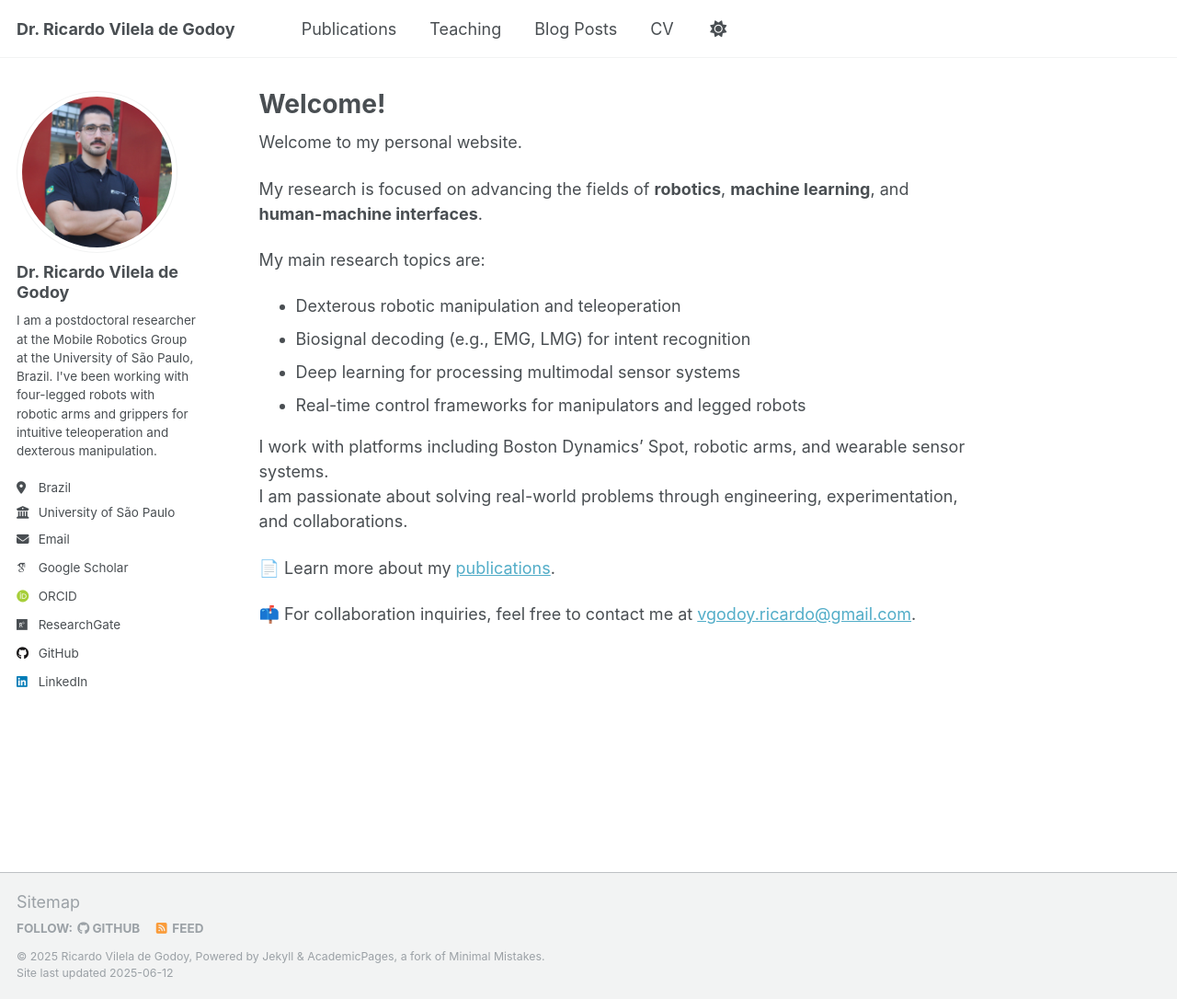
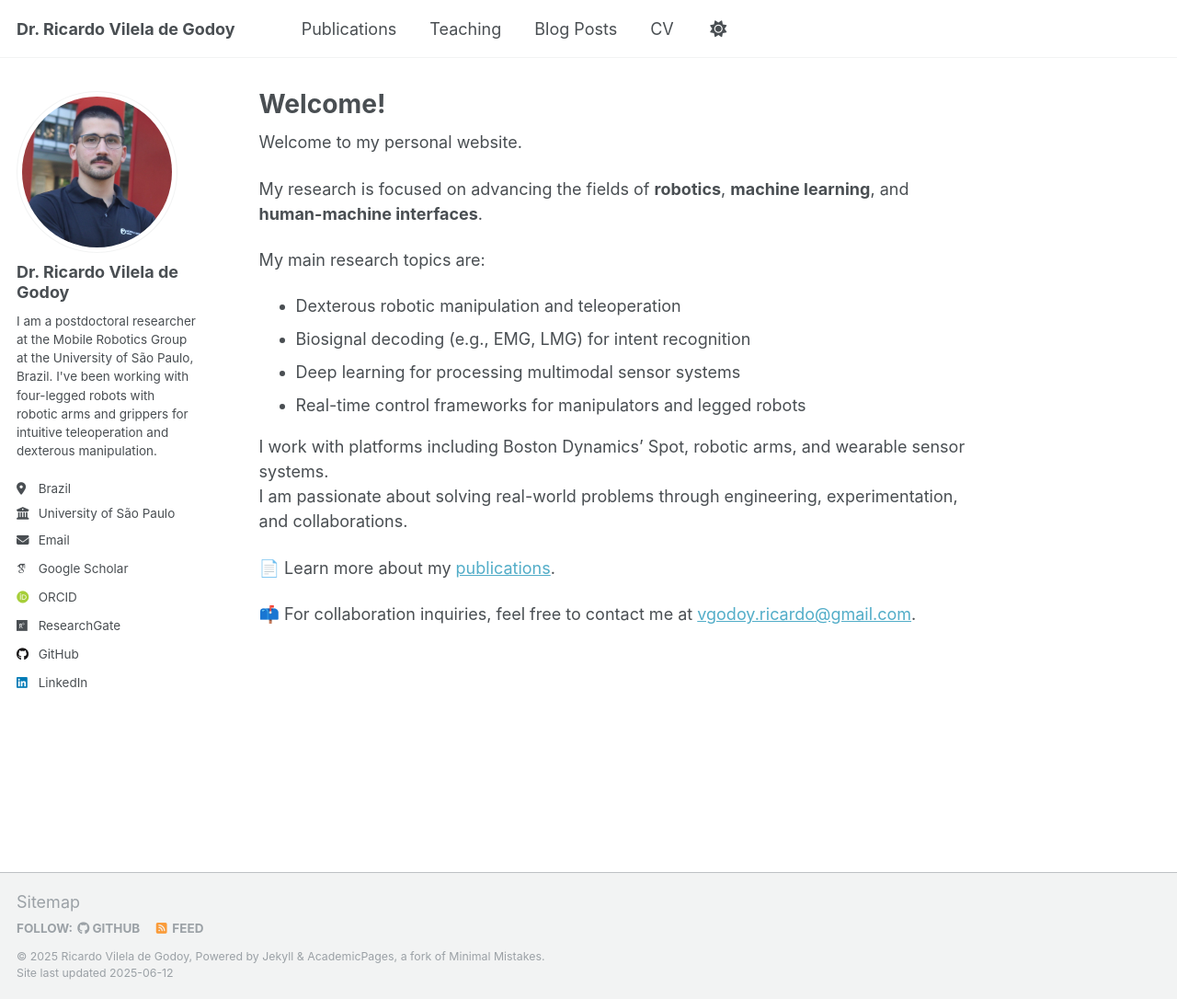
Before and after one commit to ricardovgodoy/ricardovgodoy.github.io, a Jekyll site: the page built from _pages/about.md, in a window 1280 px wide and 1086 px high. Shown: the whole window at 92% size. Built offline with Jekyll 4.4.1, drawn with Linux system fonts in a browser that asks for light colours; some web fonts are replaced.

Commit message:
Update _config.yml

```diff
--- a/_config.yml
+++ b/_config.yml
@@ -22,7 +22,7 @@ repository               : "ricardovgodoy/ricardovgodoy.github.io"
 #               Additional customization can be done by editing /_includes/author-profile.html
 author:
   # Biographic information
-  avatar           : "new_profile_new.JPG"
+  avatar           : "new_profile_new2.JPG"
   name             : "Dr. Ricardo Vilela de Godoy"
   pronouns         : # example: "she/her"
   bio              : "I am a postdoctoral researcher at the Mobile Robotics Group at the University of São Paulo, Brazil. I've been working with four-legged robots with robotic arms and grippers for intuitive teleoperation and dexterous manipulation."
```
